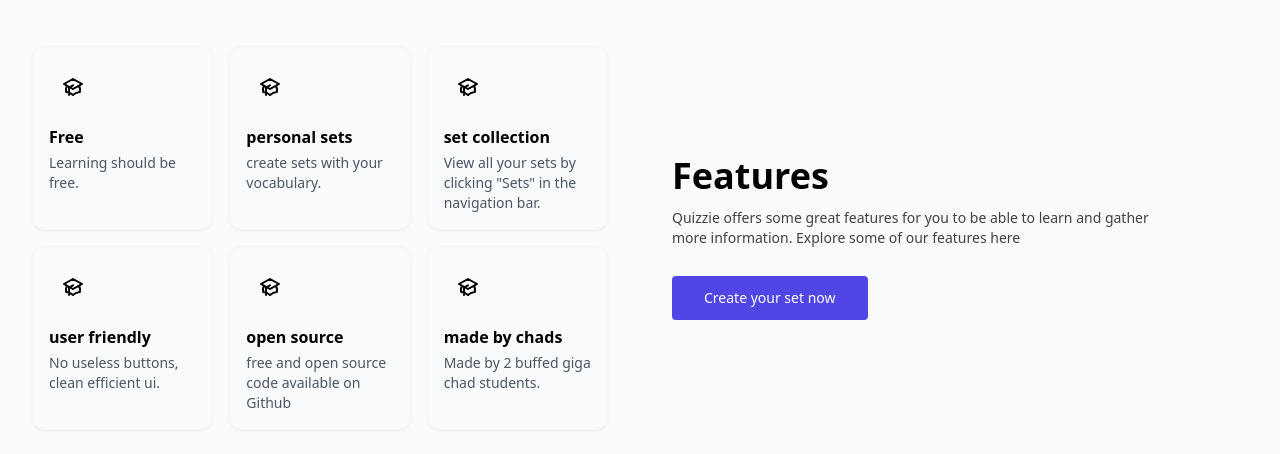
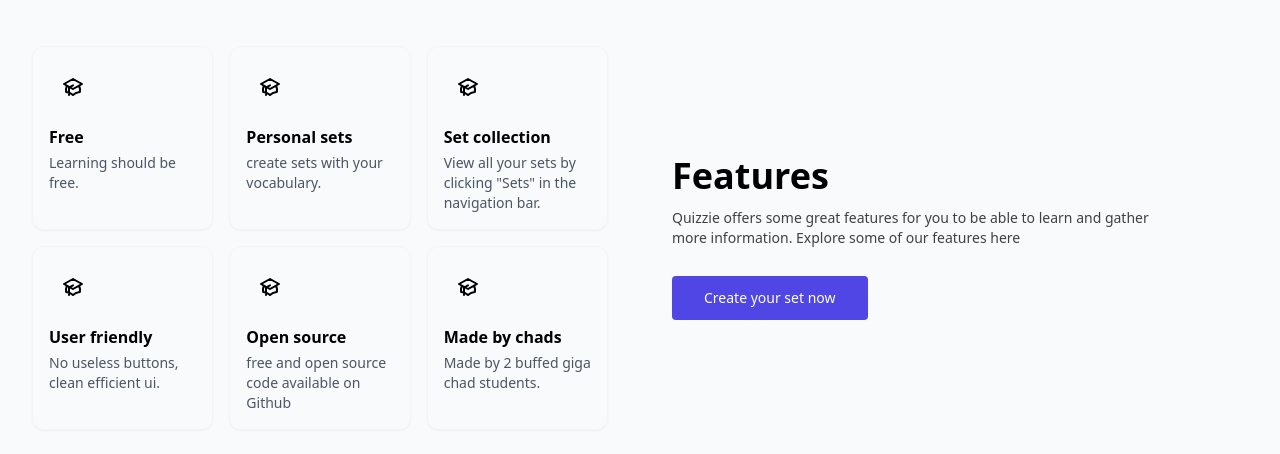
Before and after one commit to rayorole/quizlet-clone, a React (Create React App) app: page / in a window 1280 px wide. Shown: the part 498-952 px from the top of the page. Built offline with nearby package versions, Linux system fonts and the light colour scheme.

Commit message:
Update features

```diff
--- a/src/components/features.jsx
+++ b/src/components/features.jsx
@@ -16,7 +16,7 @@
       <div className="px-4 py-12 mx-auto max-w-screen-xl sm:px-6 lg:px-8">
         <div className="grid grid-cols-1 lg:grid-cols-2 gap-y-8 lg:gap-x-16 lg:items-center">
           <div className="grid grid-cols-2 gap-4 sm:grid-cols-3">
-            <a
+            <div
               data-aos="fade-right"
               className="block p-4 border border-gray-100 shadow-sm rounded-xl focus:outline-none focus:ring hover:border-gray-200 hover:ring-1 hover:ring-gray-200"
             >
@@ -44,9 +44,9 @@
               <p className="hidden sm:mt-1 sm:text-sm sm:text-gray-600 sm:block">
                 Learning should be free.
               </p>
-            </a>
+            </div>
 
-            <a
+            <div
               className="block p-4 border border-gray-100 shadow-sm rounded-xl focus:outline-none focus:ring hover:border-gray-200 hover:ring-1 hover:ring-gray-200"
               data-aos="fade-right"
               data-aos-delay={100}
@@ -70,14 +70,14 @@
                 </svg>
               </span>
 
-              <h6 className="mt-2 font-bold">personal sets</h6>
+              <h6 className="mt-2 font-bold">Personal sets</h6>
 
               <p className="hidden sm:mt-1 sm:text-sm sm:text-gray-600 sm:block">
                 create sets with your vocabulary.
               </p>
-            </a>
+            </div>
 
-            <a
+            <div
               className="block p-4 border border-gray-100 shadow-sm rounded-xl focus:outline-none focus:ring hover:border-gray-200 hover:ring-1 hover:ring-gray-200"
               data-aos="fade-right"
               data-aos-delay={100}
@@ -101,14 +101,14 @@
                 </svg>
               </span>
 
-              <h6 className="mt-2 font-bold">set collection</h6>
+              <h6 className="mt-2 font-bold">Set collection</h6>
 
               <p className="hidden sm:mt-1 sm:text-sm sm:text-gray-600 sm:block">
                 View all your sets by clicking "Sets" in the navigation bar.
               </p>
-            </a>
+            </div>
 
-            <a
+            <div
               className="block p-4 border border-gray-100 shadow-sm rounded-xl focus:outline-none focus:ring hover:border-gray-200 hover:ring-1 hover:ring-gray-200"
               data-aos="fade-right"
             >
@@ -131,14 +131,14 @@
                 </svg>
               </span>
 
-              <h6 className="mt-2 font-bold">user friendly</h6>
+              <h6 className="mt-2 font-bold">User friendly</h6>
 
               <p className="hidden sm:mt-1 sm:text-sm sm:text-gray-600 sm:block">
                 No useless buttons, clean efficient ui.
               </p>
-            </a>
+            </div>
 
-            <a
+            <div
               className="block p-4 border border-gray-100 shadow-sm rounded-xl focus:outline-none focus:ring hover:border-gray-200 hover:ring-1 hover:ring-gray-200"
               data-aos="fade-right"
               data-aos-delay={100}
@@ -162,14 +162,14 @@
                 </svg>
               </span>
 
-              <h6 className="mt-2 font-bold">open source</h6>
+              <h6 className="mt-2 font-bold">Open source</h6>
 
               <p className="hidden sm:mt-1 sm:text-sm sm:text-gray-600 sm:block">
                 free and open source code available on Github
               </p>
-            </a>
+            </div>
 
-            <a
+            <div
               className="block p-4 border border-gray-100 shadow-sm rounded-xl focus:outline-none focus:ring hover:border-gray-200 hover:ring-1 hover:ring-gray-200"
               data-aos="fade-right"
               data-aos-delay={200}
@@ -193,12 +193,12 @@
                 </svg>
               </span>
 
-              <h6 className="mt-2 font-bold">made by chads</h6>
+              <h6 className="mt-2 font-bold">Made by chads</h6>
 
               <p className="hidden sm:mt-1 sm:text-sm sm:text-gray-600 sm:block">
                 Made by 2 buffed giga chad students.
               </p>
-            </a>
+            </div>
           </div>
           <div className="max-w-lg mx-auto text-center lg:text-left lg:mx-0">
             <h2 className="text-3xl font-bold sm:text-4xl">Features</h2>
--- a/src/firebase.js
+++ b/src/firebase.js
@@ -1,5 +1,6 @@
 // Import the functions you need from the SDKs you need
 import { initializeApp } from 'firebase/app';
+
 import firebase from 'firebase/app';
 import { auth } from 'firebase/auth';
 
--- a/src/index.js
+++ b/src/index.js
@@ -7,6 +7,7 @@
 import Signup from './pages/Signup';
 import Login from './pages/Login';
 import Credits from './pages/Credits';
+import Sets from './pages/Sets';
 
 const root = ReactDOM.createRoot(document.getElementById('root'));
 root.render(
@@ -17,6 +18,7 @@
         <Route path="/signup" element={<Signup />} />
         <Route path="/login" element={<Login />} />
         <Route path="/credits" element={<Credits />} />
+        <Route path="/sets" element={<Sets />} />
       </Routes>
     </BrowserRouter>
   </React.StrictMode>
```
